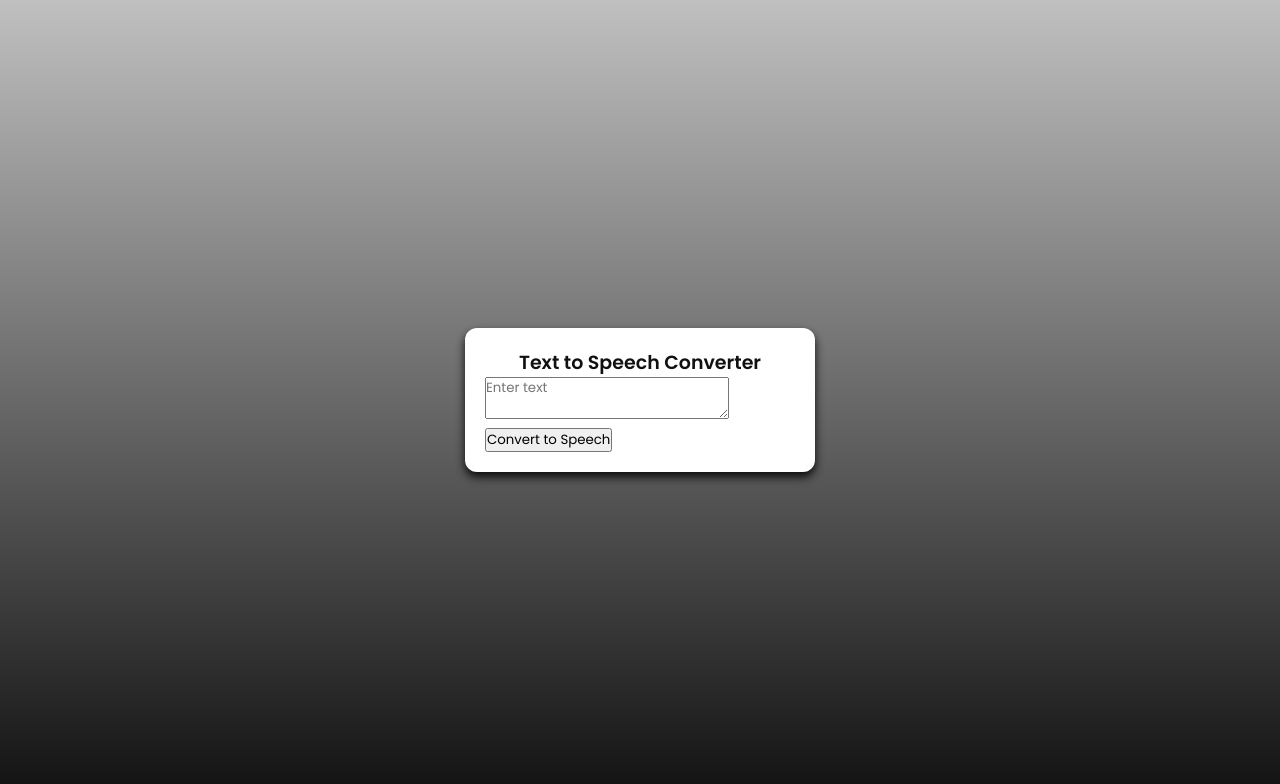
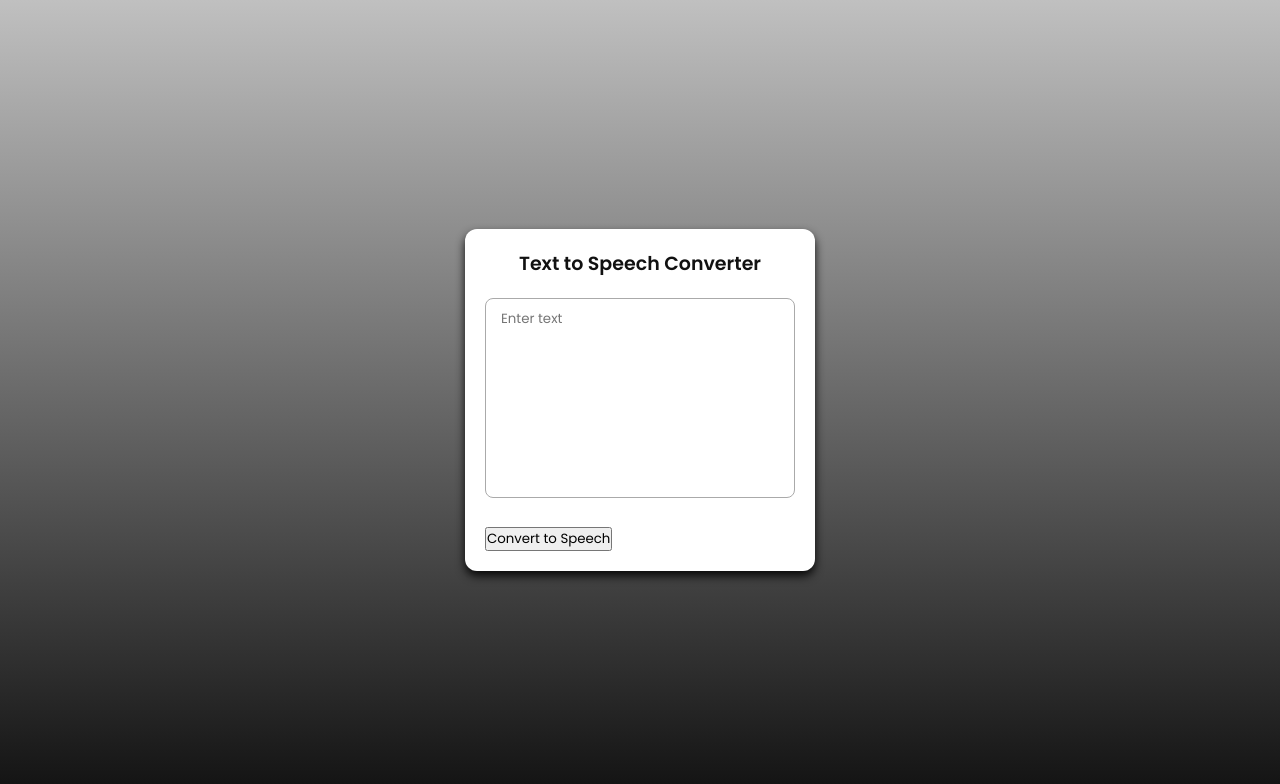
Before and after one commit to BiwashGurung/Text-To-Speech, a plain HTML site: page index.html in a window 1280 px wide. Drawn offline with Linux system fonts and the light colour scheme.

Commit message:
feat : designed textarea

```diff
--- a/style.css
+++ b/style.css
@@ -27,3 +27,13 @@ body {
   font-weight: 550;
   text-align: center;
 }
+textarea {
+    width: 100%;
+    height: 200px;
+    border-radius: 8px;
+    margin: 20px 0;
+    padding: 10px 15px;
+    resize: none;
+    outline: none;
+    border: 1.5px solid #aaa;
+  }
```
